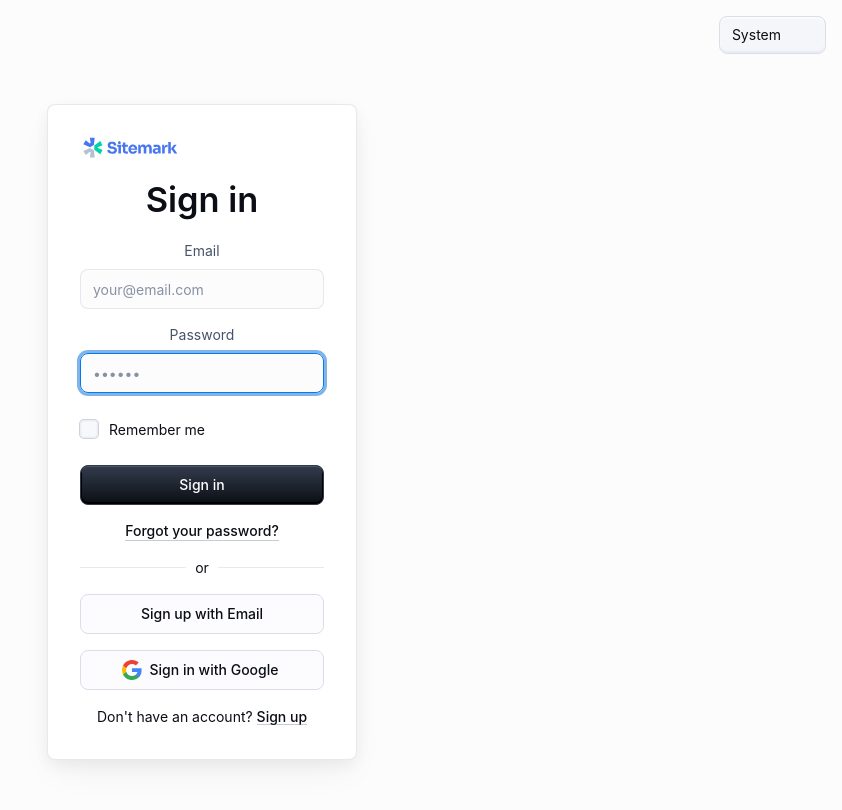
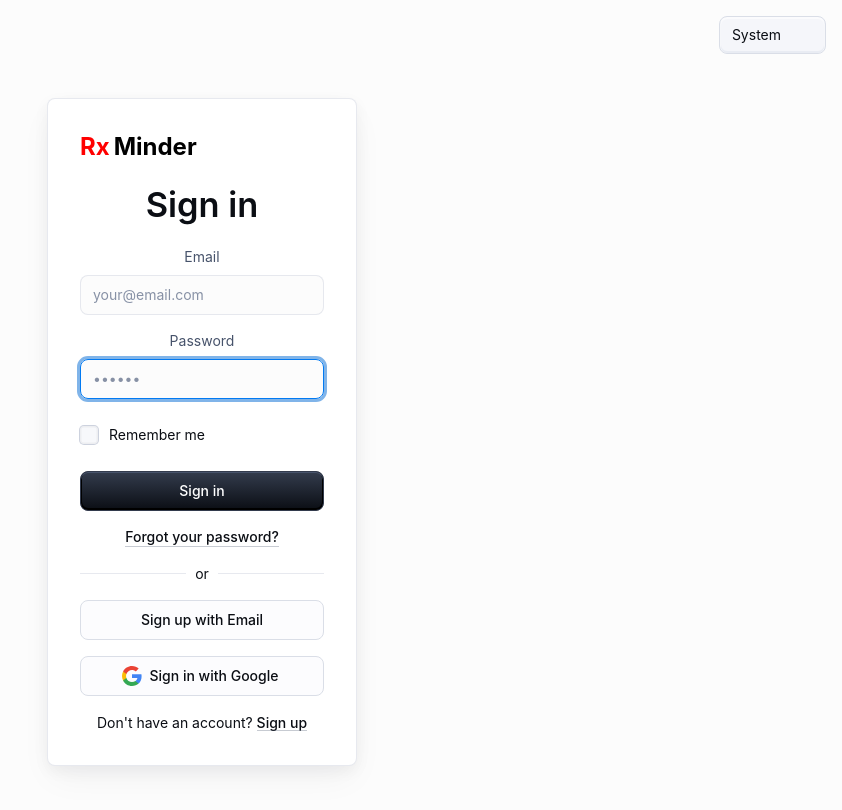
Before and after one commit to ManpreetRai-0/hack, a React (Vite) app in the folder meds/: page / in a window 1280 px wide. Shown: the top 810 px of the page, without its empty margins (438-1280 px from the left). Built offline with nearby package versions, Linux system fonts and the light colour scheme; no server answers; some icons are missing.

Commit message:
finished

```diff
--- a/meds/src/Pages/dashboard/Dashboard.jsx
+++ b/meds/src/Pages/dashboard/Dashboard.jsx
@@ -17,7 +17,7 @@
 export default function Dashboard() {
   const [selectedDate] = React.useState(dayjs());
   const [prescriptions, setPrescriptions] = React.useState([]);
-  const [takenEvents, setTakenEvents] = React.useState({}); // keys: `${dateKey}-${prescId}-${time}`
+  const [takenEvents, setTakenEvents] = React.useState({});
   const [inviteOpen, setInviteOpen] = React.useState(false);
   const [inviteEmail, setInviteEmail] = React.useState("");
   const [pendingInvites, setPendingInvites] = React.useState([]);
@@ -36,7 +36,6 @@
   });
 
   const todayKey = dayjs().format("YYYY-MM-DD");
-  const daysOfWeek = [...Array(7)].map((_, i) => selectedDate.add(i, 'day').clone());
 
   // ------------------ Firebase Fetching ------------------
   React.useEffect(() => {
@@ -50,7 +49,6 @@
       await fetchPrescriptions();
       await checkInvites();
 
-      // fetch linkedUsers from the user doc
       try {
         const userDocRef = doc(db, "users", user.email.replace(/\./g, "_"));
         const userDocSnap = await getDoc(userDocRef);
@@ -67,7 +65,6 @@
   }, []);
 
   React.useEffect(() => {
-    // reload prescriptions anytime selectedLinkedUser changes
     fetchPrescriptions();
   }, [selectedLinkedUser]);
 
@@ -96,7 +93,6 @@
 
       setPrescriptions(loaded);
 
-      // load taken events for TODAY for the currently signed-in user's view only
       if (!selectedLinkedUser) {
         const takenRef = collection(db, "users", sanitizedEmail, "taken", todayKey, "events");
         const takenSnapshot = await getDocs(takenRef);
@@ -158,7 +154,6 @@
 
     try {
       if (takenEvents[eventKey]) {
-        // unmark
         await deleteDoc(eventRef);
         setTakenEvents(prev => {
           const copy = { ...prev };
@@ -166,7 +161,6 @@
           return copy;
         });
       } else {
-        // mark as taken
         await setDoc(eventRef, { text: eventText, taken: true, timestamp: new Date() });
         setTakenEvents(prev => ({ ...prev, [eventKey]: true }));
       }
@@ -233,6 +227,11 @@
     await updateDoc(doc(db, "invitations", inviteId), { status: "declined" });
     checkInvites();
   };
+
+  // ------------------ Weekly Schedule Logic (Today-Centered) ------------------
+  const daysOfWeek = React.useMemo(() => {
+    return [...Array(7)].map((_, i) => selectedDate.add(i, 'day').clone());
+  }, [selectedDate]);
 
   // ------------------ Return JSX ------------------
   return (
@@ -361,9 +360,10 @@
               <Box sx={{ mt: 1 }}>
                 {prescriptions.flatMap(p => {
                   const step = p.frequency === "every-2-days" ? 2 : p.frequency === "weekly" ? 7 : 1;
-                  const dayIndex = day.diff(p.startDate, "day");
-                  if (dayIndex < 0) return [];
-                  if (p.endDate && day.isAfter(p.endDate, "day")) return [];
+                  const dayIndex = day.startOf('day').diff(p.startDate.startOf('day'), "day");
+
+                  if (dayIndex < 0) return []; // skip days before start
+                  if (p.endDate && day.startOf('day').isAfter(p.endDate.startOf('day'), "day")) return [];
                   if (dayIndex % step !== 0) return [];
 
                   return p.timesPerDay.map(time => {
@@ -395,9 +395,9 @@
                 })}
                 {prescriptions.flatMap(p => {
                   const step = p.frequency === "every-2-days" ? 2 : p.frequency === "weekly" ? 7 : 1;
-                  const dayIndex = day.diff(p.startDate, "day");
+                  const dayIndex = day.startOf('day').diff(p.startDate.startOf('day'), "day");
                   if (dayIndex < 0) return [];
-                  if (p.endDate && day.isAfter(p.endDate, "day")) return [];
+                  if (p.endDate && day.startOf('day').isAfter(p.endDate.startOf('day'), "day")) return [];
                   if (dayIndex % step !== 0) return [];
                   return [true];
                 }).length === 0 && <Typography variant="body2" sx={{ fontStyle: 'italic', mt: 1 }}>No events for this day.</Typography>}
--- a/meds/src/Pages/sign-in/SignIn.jsx
+++ b/meds/src/Pages/sign-in/SignIn.jsx
@@ -181,7 +181,14 @@
       <SignInContainer direction="column" justifyContent="space-between">
         <ColorModeSelect sx={{ position: 'fixed', top: '1rem', right: '1rem' }} />
         <Card variant="outlined">
-          <SitemarkIcon />
+        <Typography
+          component="h1"
+          variant="h5" // smaller than h4
+          sx={{ width: '100%', fontWeight: 'bold', textAlign: 'left' }}
+        >
+          <Box component="span" sx={{ color: 'red', fontSize: '1.5rem' }}>Rx</Box>
+          <Box component="span" sx={{ color: 'black', fontSize: '1.5rem', ml: 0.5 }}>Minder</Box>
+        </Typography>
           <Typography
             component="h1"
             variant="h4"
```
